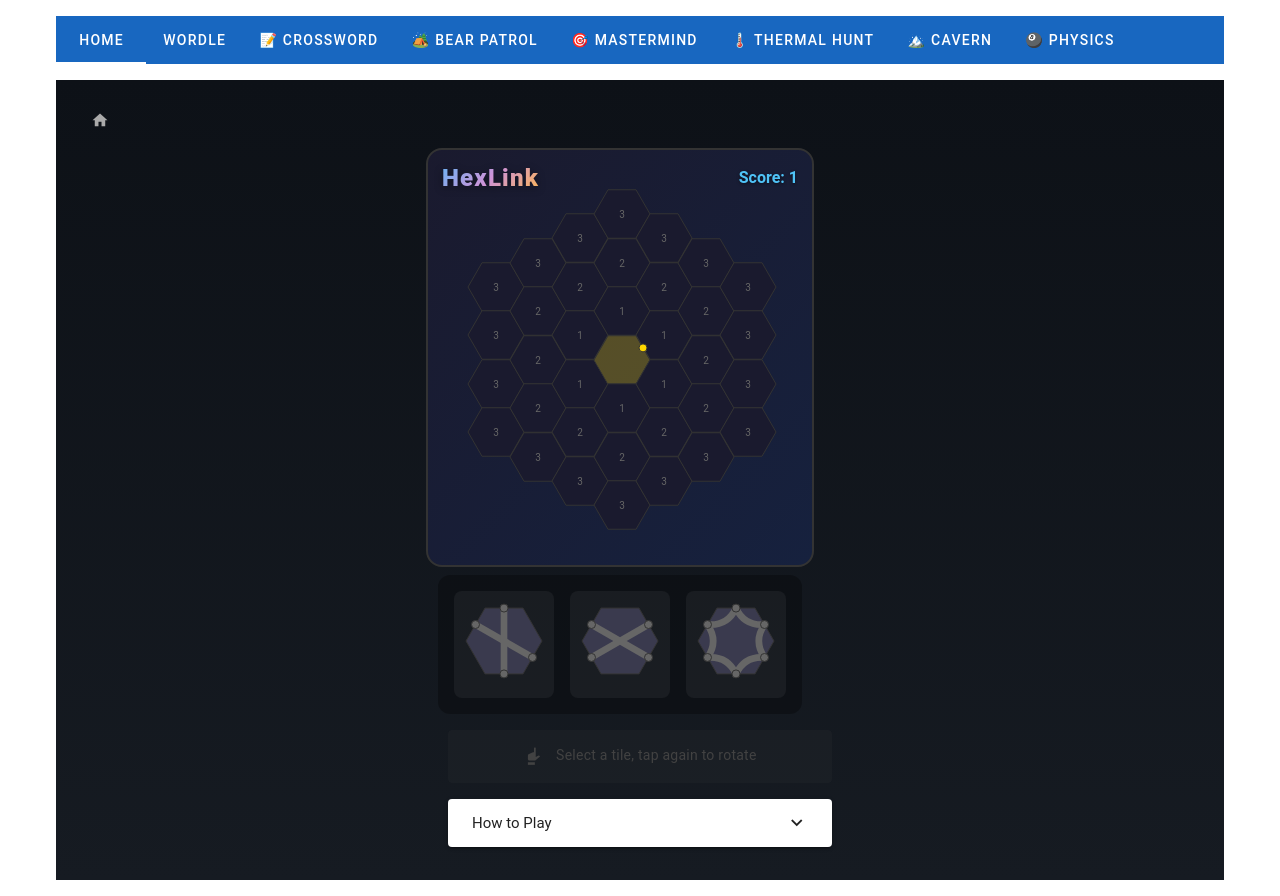
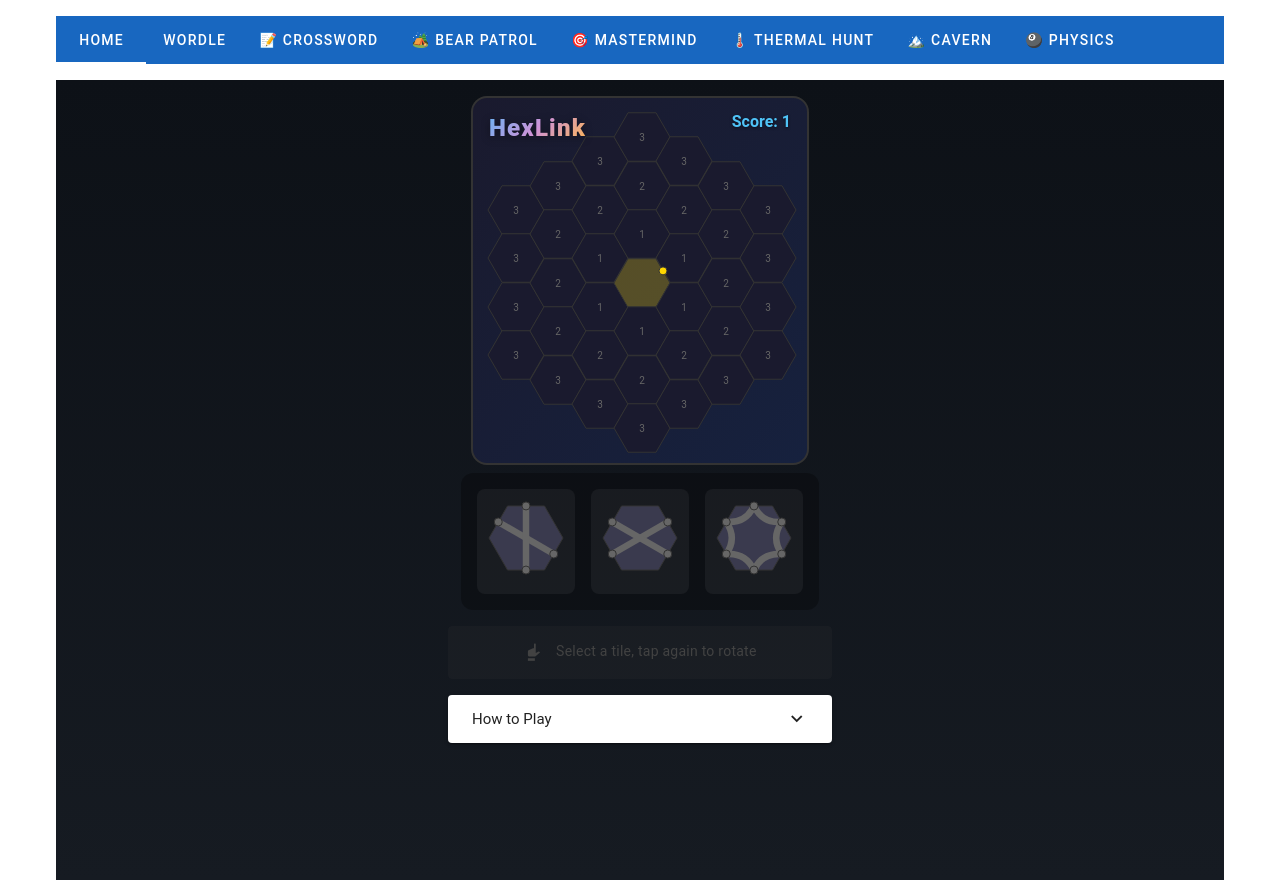
Before and after one commit to GrantErickson/Nuxt4Test, a Nuxt app in the folder Nuxt4Test.Web/: page /hexlink in a window 1280 px wide. Built offline with nearby package versions, Linux system fonts and the light colour scheme.

Commit message:
Fix hexlink board centering

```diff
--- a/Nuxt4Test.Web/app/components/hexlink/HexBoard.vue
+++ b/Nuxt4Test.Web/app/components/hexlink/HexBoard.vue
@@ -1,5 +1,9 @@
 <template>
   <div class="hex-board" :style="boardStyle">
+    <div class="board-header-overlay">
+      <span class="board-title">HexLink</span>
+      <span class="board-score">Score: {{ score }}</span>
+    </div>
     <!-- Base layer: tiles without edge indicators -->
     <div
       v-for="pos in allPositions"
@@ -61,6 +65,7 @@ const props = defineProps<{
   connectedPaths: Set<string>;
   longestChainPaths: Set<string>;
   hexSize?: number;
+  score: number;
 }>();
 
 const emit = defineEmits<{
@@ -89,7 +94,7 @@ const boardSize = computed(() => {
   // Need symmetric padding for edge indicators (circles extend ~5px beyond hex edge)
   const cols = 7;
   const rows = 7;
-  const padding = 40; // padding on each side
+  const padding = 15; // padding on each side
   return {
     width: r * 1.5 * (cols - 1) + r * 2 + padding * 2,
     height: r * Math.sqrt(3) * rows + padding * 2,
@@ -166,4 +171,44 @@ function handleCellClick(pos: HexPosition) {
 .hex-cell:hover {
   z-index: 100 !important;
 }
+
+.board-header-overlay {
+  position: absolute;
+  top: 12px;
+  left: 16px;
+  right: 16px;
+  display: flex;
+  justify-content: space-between;
+  align-items: flex-start;
+  z-index: 60; /* Above base layer (1) and indicators (50) */
+  pointer-events: none;
+}
+
+.board-title {
+  font-size: 1.25rem;
+  font-weight: 800;
+  background: linear-gradient(135deg, #64b5f6 0%, #ce93d8 50%, #ffb74d 100%);
+  -webkit-background-clip: text;
+  -webkit-text-fill-color: transparent;
+  background-clip: text;
+  filter: drop-shadow(0 2px 4px rgba(0, 0, 0, 0.4));
+  letter-spacing: 0.05em;
+}
+
+.board-score {
+  font-size: 0.9rem;
+  font-weight: 600;
+  color: #4fc3f7;
+  text-shadow: 0 1px 3px rgba(0, 0, 0, 0.5);
+}
+
+@media (min-width: 600px) {
+  .board-title {
+    font-size: 1.5rem;
+  }
+
+  .board-score {
+    font-size: 1rem;
+  }
+}
 </style>
--- a/Nuxt4Test.Web/app/pages/hexlink.vue
+++ b/Nuxt4Test.Web/app/pages/hexlink.vue
@@ -1,24 +1,14 @@
 <template>
   <div class="hexlink-page">
-    <!-- Home button -->
-    <div class="top-nav">
-      <v-btn icon variant="text" size="small" to="/" class="home-btn">
-        <v-icon>mdi-home</v-icon>
-      </v-btn>
-    </div>
-
     <!-- Game Board with overlaid title and score -->
     <div class="board-container">
-      <div class="board-header">
-        <span class="board-title">HexLink</span>
-        <span class="board-score">Score: {{ gameState.score }}</span>
-      </div>
       <HexBoard
         :placed-tiles="placedTiles"
         :valid-placements="validPlacements"
         :connected-paths="connectedPaths"
         :longest-chain-paths="longestChainPaths"
         :hex-size="hexSize"
+        :score="gameState.score"
         @cell-click="handleCellClick"
       />
     </div>
@@ -170,16 +160,25 @@ function updateGameState() {
 function updateSizes() {
   // Adjust hex size based on screen width
   const width = window.innerWidth;
-  if (width < 600) {
-    hexSize.value = 45;
-    tileSize.value = 50;
-  } else if (width < 900) {
-    hexSize.value = 52;
-    tileSize.value = 65;
-  } else {
-    hexSize.value = 60;
-    tileSize.value = 80;
-  }
+
+  // Calculate max possible hex size to fit width
+  // Board width formula from HexBoard: 11*r + 30 (padding)
+  // r = hexSize/2 - 2
+  // So width = 11*(hexSize/2 - 2) + 30
+  // width - 30 = 11*(hexSize/2 - 2)
+  // (width - 30)/11 = hexSize/2 - 2
+  // hexSize = 2 * ((width - 30)/11 + 2)
+
+  // We want some page padding too (e.g. 16px total)
+  const availableWidth = width - 16;
+  const maxHexSize = 2 * ((availableWidth - 30) / 11 + 2);
+
+  // Cap at 60 (desktop size) or calculated size
+  hexSize.value = Math.min(60, Math.floor(maxHexSize));
+
+  // Update tile size for hand relative to hex size
+  // Keep it slightly larger than hex size
+  tileSize.value = Math.min(80, Math.floor(hexSize.value * 1.3));
 }
 
 function selectTile(index: number) {
@@ -228,66 +227,30 @@ function resetGame() {
   padding: 8px;
   box-sizing: border-box;
   overflow-x: hidden;
+  width: 100%;
 }
 
-.top-nav {
-  width: 100%;
-  display: flex;
-  justify-content: flex-start;
-  padding: 4px 8px;
-  margin-bottom: 4px;
-}
 
-.home-btn {
-  color: #aaa;
-}
-
-.home-btn:hover {
-  color: #fff;
-}
 
 .board-container {
   position: relative;
   display: flex;
   justify-content: center;
-  margin-left: -40px;
+  width: 100%;
+  max-width: 100vw;
+  padding: 0 8px;
+  box-sizing: border-box;
 }
 
-.board-header {
-  position: absolute;
-  top: 12px;
-  left: 16px;
-  right: 16px;
-  display: flex;
-  justify-content: space-between;
-  align-items: center;
-  z-index: 100;
-  pointer-events: none;
-}
 
-.board-title {
-  font-size: 1.25rem;
-  font-weight: 800;
-  background: linear-gradient(135deg, #64b5f6 0%, #ce93d8 50%, #ffb74d 100%);
-  -webkit-background-clip: text;
-  -webkit-text-fill-color: transparent;
-  background-clip: text;
-  filter: drop-shadow(0 2px 4px rgba(0, 0, 0, 0.4));
-  letter-spacing: 0.05em;
-}
-
-.board-score {
-  font-size: 0.9rem;
-  font-weight: 600;
-  color: #4fc3f7;
-  text-shadow: 0 1px 3px rgba(0, 0, 0, 0.5);
-}
 
 .controls-container {
   display: flex;
   justify-content: center;
   margin: 8px 0;
-  margin-left: -40px;
+  width: 100%;
+  padding: 0 8px;
+  box-sizing: border-box;
 }
 
 .instructions-container,
@@ -304,12 +267,6 @@ function resetGame() {
     padding: 16px;
   }
 
-  .board-title {
-    font-size: 1.5rem;
-  }
 
-  .board-score {
-    font-size: 1rem;
-  }
 }
 </style>
```
